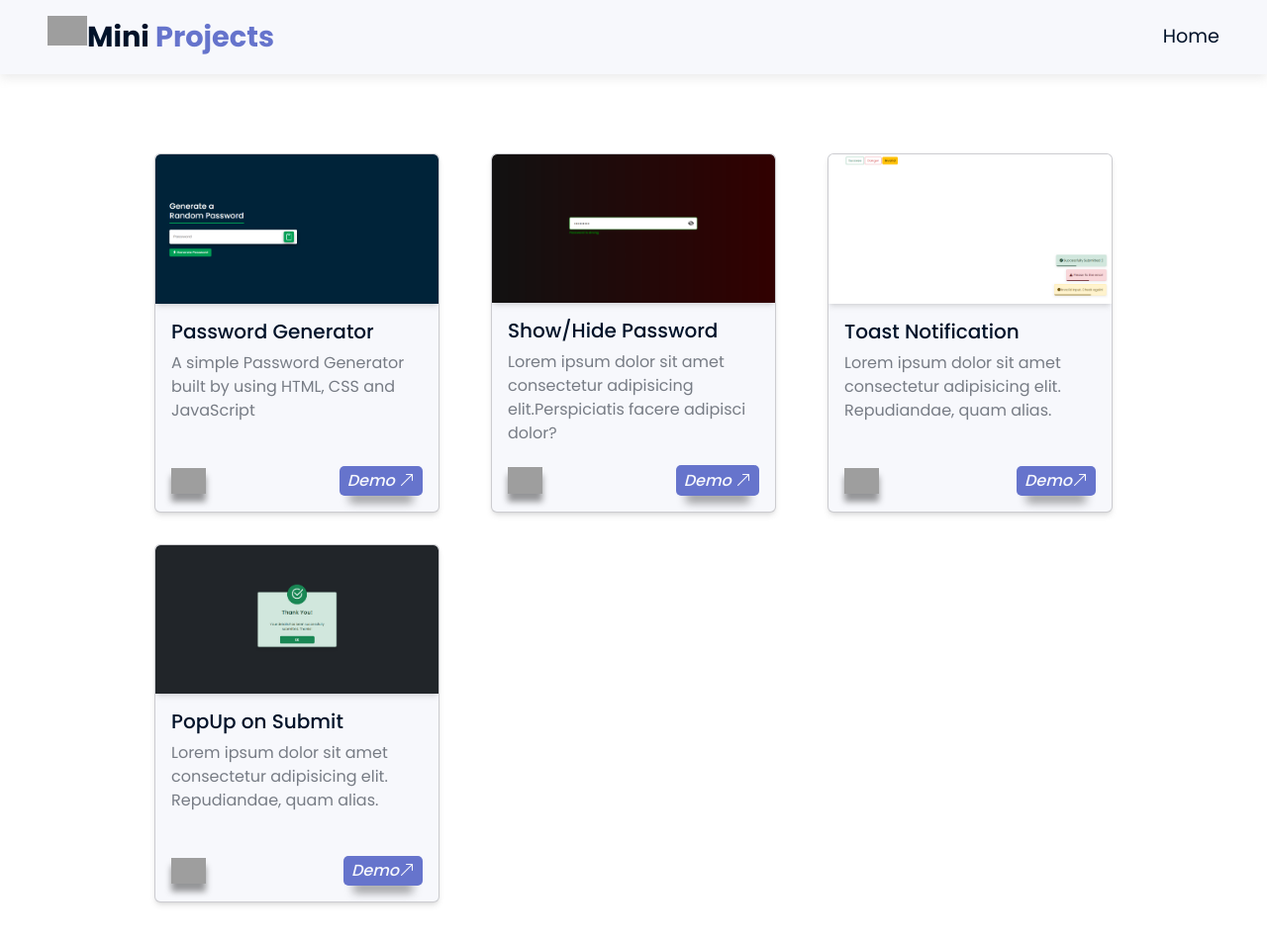
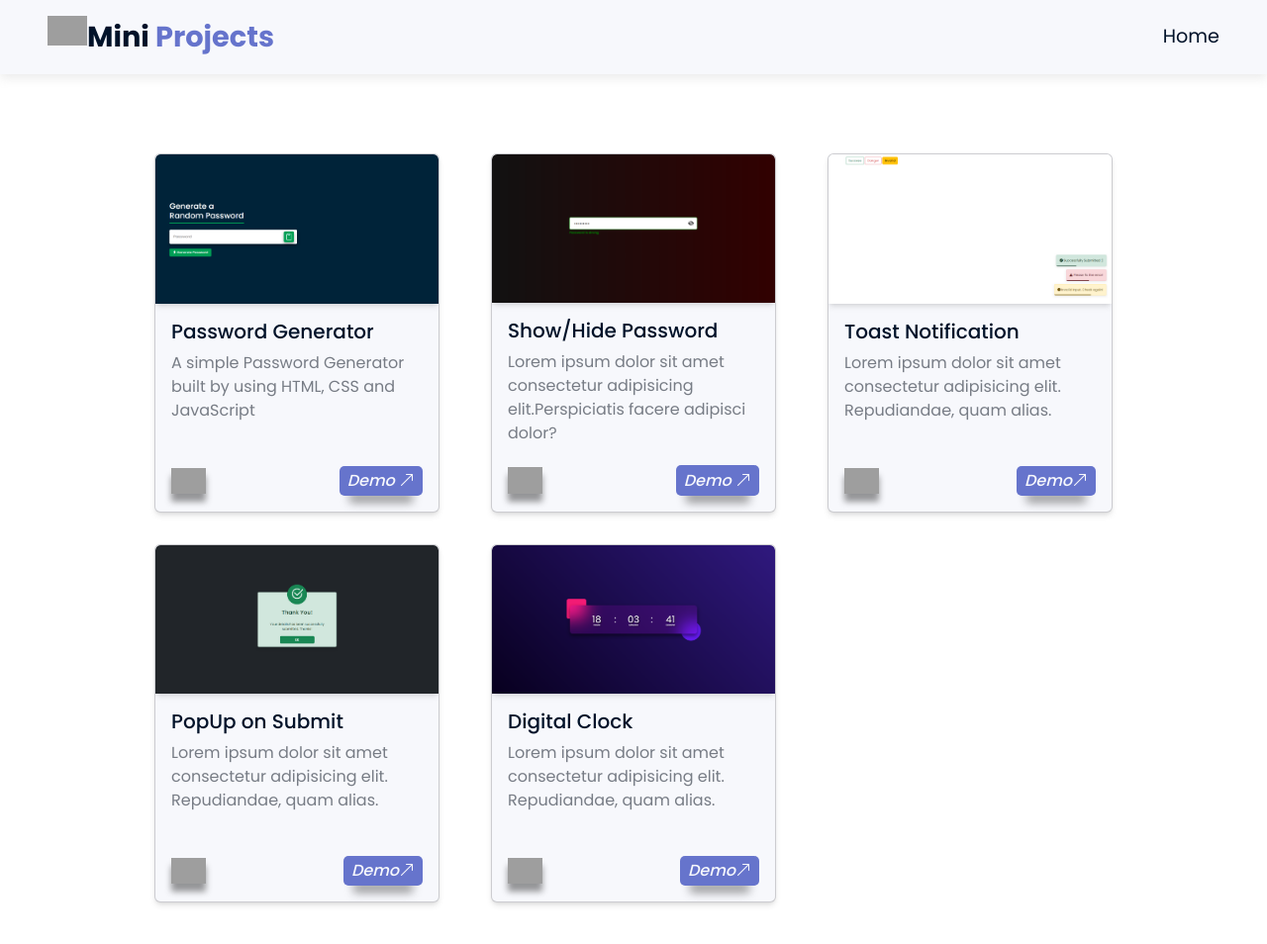
Before and after one commit to PriyanshuTrivedi07/JS-Mini-Projects, a plain HTML site: page index.html in a window 1280 px wide. Shown: the whole page at 99% size. Drawn offline with nearby package versions, Linux system fonts and the light colour scheme; grey boxes are pictures that could not be loaded.

Commit message:
add digital clock project card

```diff
--- a/index.html
+++ b/index.html
@@ -117,6 +117,27 @@
                             </div>
                         </div>
                     </div>
+                    <!-- Card 5 -->
+                    <div class="col-lg-4 col-md-6 col-12 d-flex align-items-center justify-content-center py-3">
+                        <div class="card transition" style="width: 18rem;">
+                            <div class="img-box transition">
+                                <img src="digitalclock/digitalClockSS.png" class="card-img-top" alt="thumbnail">
+                            </div>
+                            <div class="card-body">
+                                <h5 class="card-title">Digital Clock</h5>
+                                <p class="card-text">Lorem ipsum dolor sit amet consectetur adipisicing elit.
+                                    Repudiandae, quam alias.
+                                </p>
+                                <div class="project-link d-flex justify-content-between align-items-center">
+                                    <a href="https://github.com/PriyanshuTrivedi07/JS-Mini-Projects/tree/main/digitalclock" target="_blank" class="github-icon ">
+                                        <img src="images/github-7516837.png" alt="GithubLink" class="img-fluid" width="35px">
+                                    </a>
+                                    <a href="digitalclock/index.html" target="_blank" class="live-demo"><em>Demo</em><i
+                                            class="bi bi-arrow-up-right"></i></a>
+                                </div>
+                            </div>
+                        </div>
+                    </div>
 
                 </div>
             </div>
```
